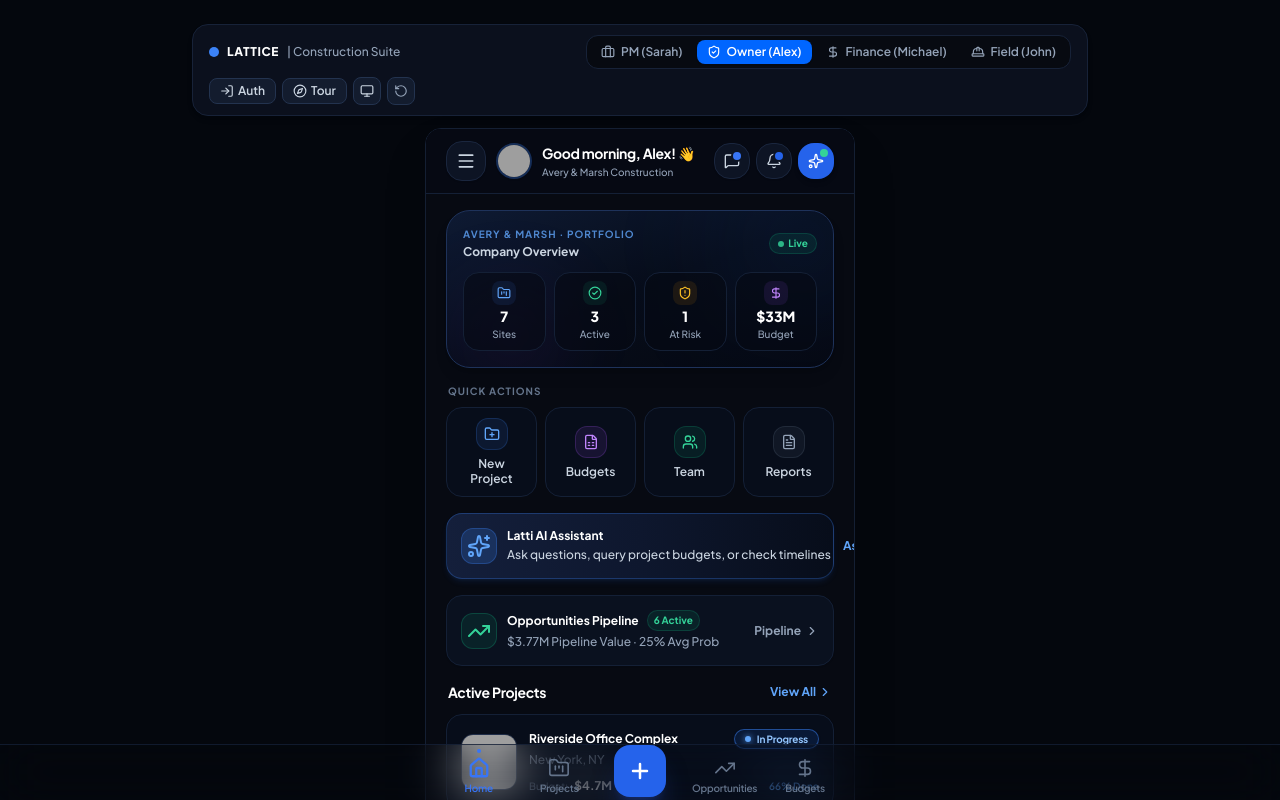
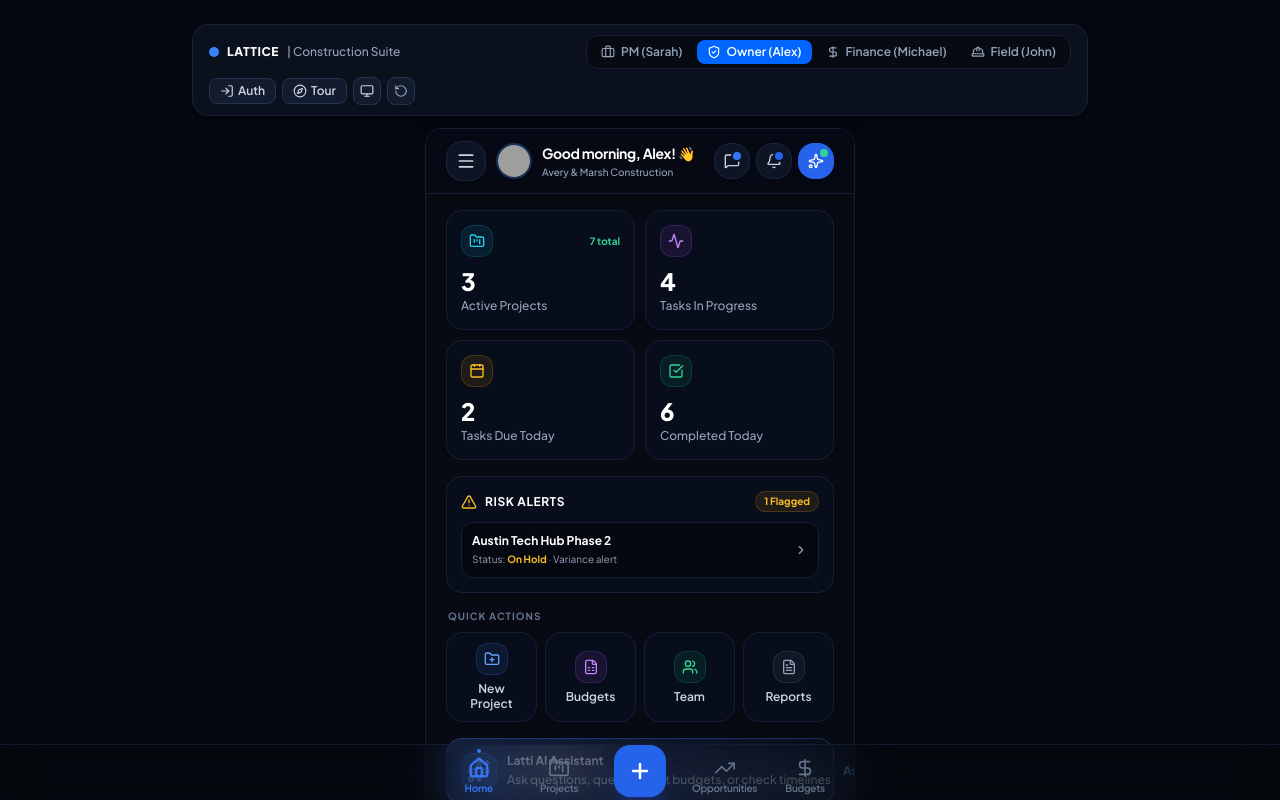
Before and after one commit to BeingSazzad/Construction-Project-Management, a React (Vite) app: page / in a window 1280 px wide. Shown: the top 800 px of the page. Built offline with nearby package versions, Linux system fonts and the light colour scheme; grey boxes are pictures that could not be loaded.

Commit message:
Implement exact 4 KPI metrics cards suite and Risk Alerts section on Home Screen matching reference web platform specifications

```diff
--- a/src/components/dashboards/SimpleHomeView.tsx
+++ b/src/components/dashboards/SimpleHomeView.tsx
@@ -1,9 +1,9 @@
 import React from 'react';
 import { Project, User } from '../../types';
 import {
-  FolderKanban, CheckCircle2, ShieldAlert, DollarSign,
-  Sparkles, ChevronRight, FolderPlus, FileSpreadsheet,
-  Users, FileText, ArrowUpRight, MessageSquare, TrendingUp
+  FolderKanban, Activity, Calendar, CheckSquare,
+  AlertTriangle, ChevronRight, FolderPlus, FileSpreadsheet,
+  Users, FileText, ArrowUpRight, TrendingUp, Sparkles
 } from 'lucide-react';
 import { StatusBadge } from '../common/StatusBadge';
 
@@ -27,7 +27,6 @@ export const SimpleHomeView: React.FC<SimpleHomeViewProps> = ({
   projects,
   onSelectProject,
   onOpenLatti,
-  onOpenMessages,
   onOpenProjects,
   onOpenBudgets,
   onOpenOpportunities,
@@ -35,55 +34,130 @@ export const SimpleHomeView: React.FC<SimpleHomeViewProps> = ({
   onOpenTeam,
   onOpenReports
 }) => {
-  const totalBudget = projects.reduce((acc, p) => acc + (p.budget?.total || 0), 0);
-  const atRiskCount = projects.filter(p => p.status === 'On Hold' || p.status === 'At Risk' || p.status === 'Delayed').length;
   const activeCount = projects.filter(p => p.status === 'In Progress' || p.status === 'Pre-Construction' || p.status === 'On Schedule').length;
+  const atRiskProjects = projects.filter(p => p.status === 'On Hold' || p.status === 'At Risk' || p.status === 'Delayed');
 
   return (
     <div className="w-full flex flex-col gap-4 px-5 py-4 pb-28 font-sans max-w-[430px] mx-auto text-slate-100 animate-fade-in">
 
-      {/* ── 1. Company Portfolio KPI Strip ── */}
-      <div className="p-4 rounded-3xl bg-gradient-to-br from-[#0E1A33] via-[#070D1A] to-[#050811] border border-[#1E325A] shadow-lg relative overflow-hidden">
-        {/* Ambient Glow */}
-        <div className="absolute -top-8 -right-8 w-32 h-32 bg-blue-600/15 rounded-full blur-3xl pointer-events-none" />
-        <div className="absolute -bottom-4 left-4 w-24 h-24 bg-purple-600/10 rounded-full blur-2xl pointer-events-none" />
-
-        <div className="relative z-10">
-          <div className="flex items-center justify-between mb-3">
-            <div>
-              <p className="text-[10px] font-bold uppercase tracking-widest text-blue-400/80">Avery & Marsh · Portfolio</p>
-              <h2 className="text-xs font-bold text-slate-300 mt-0.5">Company Overview</h2>
+      {/* ── 1. Top 4 KPI Metrics Suite (Matching Reference Web Platform) ── */}
+      <div className="grid grid-cols-2 gap-2.5">
+        {/* Card 1: Active Projects */}
+        <div
+          onClick={onOpenProjects}
+          className="p-3.5 rounded-2xl bg-[#070D1A] border border-[#142036] hover:border-cyan-500/40 flex flex-col justify-between cursor-pointer transition-all active:scale-[0.98] group shadow-sm"
+        >
+          <div className="flex items-center justify-between">
+            <div className="w-8 h-8 rounded-xl bg-cyan-500/10 border border-cyan-500/20 text-cyan-400 flex items-center justify-center">
+              <FolderKanban className="w-4 h-4" />
             </div>
-            <span className="text-[10px] font-bold text-emerald-400 bg-emerald-500/10 border border-emerald-500/20 px-2 py-0.5 rounded-full flex items-center gap-1">
-              <span className="w-1.5 h-1.5 rounded-full bg-emerald-400 animate-pulse" />
-              Live
+            <span className="text-[10px] font-bold text-emerald-400">
+              {projects.length} total
             </span>
           </div>
+          <div className="mt-3">
+            <span className="text-2xl font-black text-white leading-none tracking-tight block">
+              {activeCount}
+            </span>
+            <span className="text-[12px] text-slate-400 font-medium mt-1 block group-hover:text-slate-200 transition-colors">
+              Active Projects
+            </span>
+          </div>
+        </div>
 
-          <div className="grid grid-cols-4 gap-2">
-            {[
-              { label: 'Sites', value: String(projects.length), icon: FolderKanban, color: 'text-blue-400', bg: 'bg-blue-500/10', action: onOpenProjects },
-              { label: 'Active', value: String(activeCount), icon: CheckCircle2, color: 'text-emerald-400', bg: 'bg-emerald-500/10', action: onOpenProjects },
-              { label: 'At Risk', value: String(atRiskCount), icon: ShieldAlert, color: 'text-amber-400', bg: 'bg-amber-500/10', action: onOpenProjects },
-              { label: 'Budget', value: `$${(totalBudget / 1000000).toFixed(0)}M`, icon: DollarSign, color: 'text-purple-400', bg: 'bg-purple-500/10', action: onOpenBudgets },
-            ].map(({ label, value, icon: Icon, color, bg, action }) => (
-              <button
-                key={label}
-                onClick={action}
-                className="p-2 rounded-2xl bg-[#060913]/60 border border-[#142036] hover:border-blue-500/40 flex flex-col items-center gap-1 cursor-pointer transition-all active:scale-95 group"
-              >
-                <div className={`w-6 h-6 rounded-lg ${bg} flex items-center justify-center ${color}`}>
-                  <Icon className="w-3.5 h-3.5" />
-                </div>
-                <span className="text-sm font-extrabold text-white leading-none">{value}</span>
-                <span className="text-[10px] text-slate-400 font-medium">{label}</span>
-              </button>
-            ))}
+        {/* Card 2: Tasks In Progress */}
+        <div
+          onClick={onOpenProjects}
+          className="p-3.5 rounded-2xl bg-[#070D1A] border border-[#142036] hover:border-purple-500/40 flex flex-col justify-between cursor-pointer transition-all active:scale-[0.98] group shadow-sm"
+        >
+          <div className="flex items-center justify-between">
+            <div className="w-8 h-8 rounded-xl bg-purple-500/10 border border-purple-500/20 text-purple-400 flex items-center justify-center">
+              <Activity className="w-4 h-4" />
+            </div>
+          </div>
+          <div className="mt-3">
+            <span className="text-2xl font-black text-white leading-none tracking-tight block">
+              4
+            </span>
+            <span className="text-[12px] text-slate-400 font-medium mt-1 block group-hover:text-slate-200 transition-colors">
+              Tasks In Progress
+            </span>
+          </div>
+        </div>
+
+        {/* Card 3: Tasks Due Today */}
+        <div
+          onClick={onOpenProjects}
+          className="p-3.5 rounded-2xl bg-[#070D1A] border border-[#142036] hover:border-amber-500/40 flex flex-col justify-between cursor-pointer transition-all active:scale-[0.98] group shadow-sm"
+        >
+          <div className="flex items-center justify-between">
+            <div className="w-8 h-8 rounded-xl bg-amber-500/10 border border-amber-500/20 text-amber-400 flex items-center justify-center">
+              <Calendar className="w-4 h-4" />
+            </div>
+          </div>
+          <div className="mt-3">
+            <span className="text-2xl font-black text-white leading-none tracking-tight block">
+              2
+            </span>
+            <span className="text-[12px] text-slate-400 font-medium mt-1 block group-hover:text-slate-200 transition-colors">
+              Tasks Due Today
+            </span>
+          </div>
+        </div>
+
+        {/* Card 4: Completed Today */}
+        <div
+          onClick={onOpenProjects}
+          className="p-3.5 rounded-2xl bg-[#070D1A] border border-[#142036] hover:border-emerald-500/40 flex flex-col justify-between cursor-pointer transition-all active:scale-[0.98] group shadow-sm"
+        >
+          <div className="flex items-center justify-between">
+            <div className="w-8 h-8 rounded-xl bg-emerald-500/10 border border-emerald-500/20 text-emerald-400 flex items-center justify-center">
+              <CheckSquare className="w-4 h-4" />
+            </div>
+          </div>
+          <div className="mt-3">
+            <span className="text-2xl font-black text-white leading-none tracking-tight block">
+              6
+            </span>
+            <span className="text-[12px] text-slate-400 font-medium mt-1 block group-hover:text-slate-200 transition-colors">
+              Completed Today
+            </span>
           </div>
         </div>
       </div>
 
-      {/* ── 2. Quick Actions ── */}
+      {/* ── 2. Risk Alerts Section (Reference Web Specs) ── */}
+      {atRiskProjects.length > 0 && (
+        <div className="p-3.5 rounded-2xl bg-[#070D1A] border border-[#142036] flex flex-col gap-2 shadow-sm">
+          <div className="flex items-center justify-between">
+            <div className="flex items-center gap-2">
+              <AlertTriangle className="w-4 h-4 text-amber-400" />
+              <h3 className="text-xs font-bold text-white uppercase tracking-wider">Risk Alerts</h3>
+            </div>
+            <span className="text-[10px] font-bold text-amber-400 bg-amber-500/10 border border-amber-500/20 px-2 py-0.5 rounded-full">
+              {atRiskProjects.length} Flagged
+            </span>
+          </div>
+
+          <div className="flex flex-col gap-1.5 mt-0.5">
+            {atRiskProjects.map((p) => (
+              <div
+                key={p.id}
+                onClick={() => onSelectProject(p)}
+                className="p-2.5 rounded-xl bg-[#050811] border border-[#142036] hover:border-amber-500/40 flex items-center justify-between text-xs cursor-pointer transition-all active:scale-[0.99]"
+              >
+                <div className="min-w-0 flex-1">
+                  <h4 className="font-bold text-white truncate">{p.name}</h4>
+                  <p className="text-[10px] text-slate-400 mt-0.5 truncate">Status: <strong className="text-amber-400">{p.status}</strong> · Variance alert</p>
+                </div>
+                <ChevronRight className="w-3.5 h-3.5 text-slate-400 flex-shrink-0" />
+              </div>
+            ))}
+          </div>
+        </div>
+      )}
+
+      {/* ── 3. Quick Actions Grid ── */}
       <div className="flex flex-col gap-2">
         <p className="text-[10px] font-bold uppercase tracking-widest text-slate-500 px-0.5">Quick Actions</p>
         <div className="grid grid-cols-4 gap-2">
@@ -116,7 +190,7 @@ export const SimpleHomeView: React.FC<SimpleHomeViewProps> = ({
         </div>
       </div>
 
-      {/* ── 3. Latti Assistant Intelligence Strip ── */}
+      {/* ── 4. Latti AI Assistant Banner ── */}
       <button
         onClick={onOpenLatti}
         className="w-full p-3.5 rounded-2xl bg-gradient-to-r from-[#141F3B] via-[#0E172E] to-[#070D1A] border border-blue-500/30 hover:border-blue-400/60 flex items-center justify-between gap-3 cursor-pointer transition-all active:scale-[0.99] group shadow-md shadow-blue-500/10"
@@ -136,11 +210,11 @@ export const SimpleHomeView: React.FC<SimpleHomeViewProps> = ({
         </div>
       </button>
 
-      {/* ── 3.5 Opportunities Pipeline Snapshot Card ── */}
+      {/* ── 5. Opportunities Pipeline Card ── */}
       {onOpenOpportunities && (
         <button
           onClick={onOpenOpportunities}
-          className="w-full p-3.5 rounded-2xl bg-[#0A111F] border border-[#142036] hover:border-blue-500/40 flex items-center justify-between gap-3 cursor-pointer transition-all active:scale-[0.99] group shadow-sm"
+          className="w-full p-3.5 rounded-2xl bg-[#070D1A] border border-[#142036] hover:border-blue-500/40 flex items-center justify-between gap-3 cursor-pointer transition-all active:scale-[0.99] group shadow-sm"
         >
           <div className="flex items-center gap-2.5 min-w-0">
             <div className="w-9 h-9 rounded-xl bg-emerald-500/10 border border-emerald-500/25 flex items-center justify-center text-emerald-400 flex-shrink-0">
@@ -161,7 +235,7 @@ export const SimpleHomeView: React.FC<SimpleHomeViewProps> = ({
         </button>
       )}
 
-      {/* ── 4. Active Projects Feed ── */}
+      {/* ── 6. Active Projects Feed ── */}
       <div className="flex flex-col gap-3">
         <div className="flex items-center justify-between px-0.5">
           <h2 className="text-sm font-bold text-white tracking-tight">Active Projects</h2>
```
